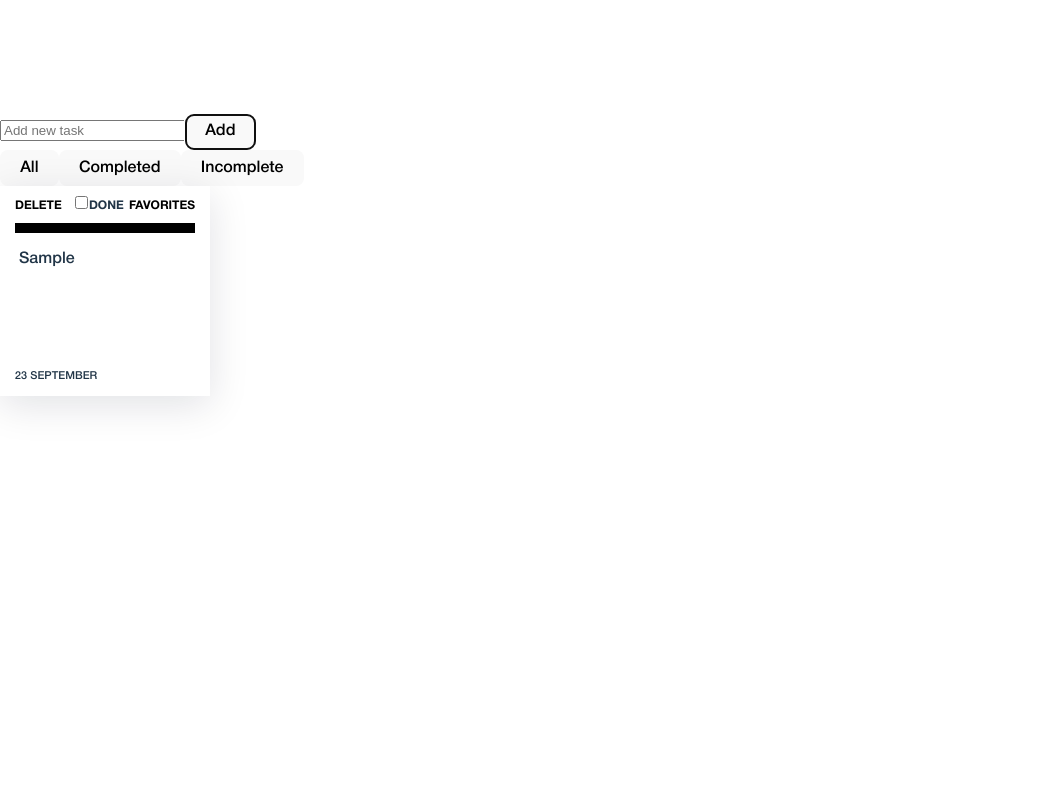
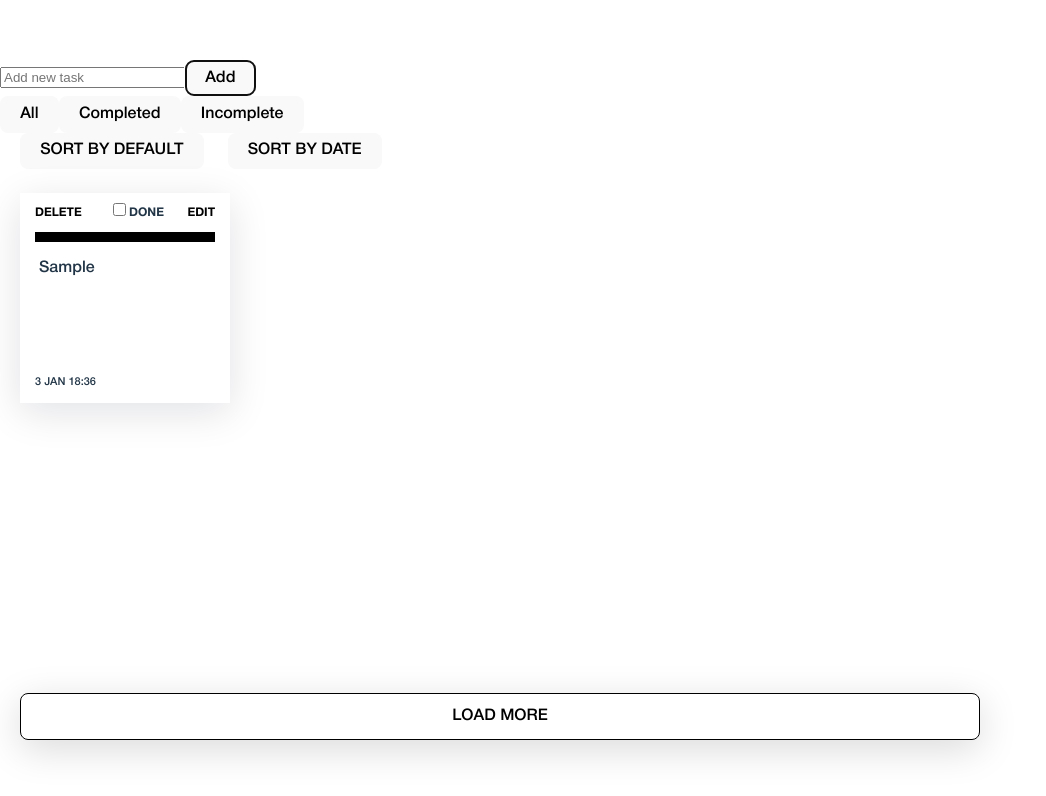
Before and after one commit to Sun-in-summer/to-do-app, a React (Vite) app in the folder my-todo-app/: page / in a window 1280 px wide. Both pictures are taken after typing "Sample" into the empty fields and a click on the button "Add". Shown: the top 796 px of the page, without its empty margins (0-1046 px from the left). Built offline with nearby package versions, Linux system fonts and the light colour scheme.

Commit message:
sort by date is added

```diff
--- a/my-todo-app/public/css/style.css
+++ b/my-todo-app/public/css/style.css
@@ -212,7 +212,7 @@ body {
 .card__control {
   display: flex;
   align-items: baseline;
-  justify-items: space-between;
+  justify-content: space-between;
   opacity: 1;
   margin-bottom: 8px;
   transition: opacity 0.3s ease-out;
@@ -246,9 +246,7 @@ span.card__btn {
   margin-right: 9px;
 }
 
-.card__btn--archive {
-  margin-right: auto;
-}
+
 
 .card__btn--disabled {
   color: #e7e3e3;
--- a/my-todo-app/src/App.tsx
+++ b/my-todo-app/src/App.tsx
@@ -3,12 +3,16 @@ import TaskInput from './components/task-input/task-input';
 import TaskFilter from './components/task-filter/task-filter';
 import TaskList from './components/task-list/task-list';
 import { TaskType } from './types/task';
+import { Filter } from './types/filter';
+import dayjs from 'dayjs';
+import { SortOrder } from './types/sort';
 
 
 
 function App(): JSX.Element {
   const [tasks, setTasks] = useState<TaskType[]>([]);
-  const [filter, setFilter] = useState<'all' | 'completed' | 'incomplete'>('all');
+  const [filter, setFilter] = useState<Filter>(Filter.All);
+  const [sortOrder, setSortOrder] = useState<SortOrder>(SortOrder.Asc);
 
   useEffect(() => {
     const savedTasks = localStorage.getItem('tasks');
@@ -21,12 +25,26 @@ function App(): JSX.Element {
     localStorage.setItem('tasks', JSON.stringify(tasks));
   }, [tasks]);
 
+  const sortTasksByDate = (tasks: TaskType[]) => {
+    return tasks.sort((a, b) => {
+      return sortOrder === SortOrder.Asc
+        ? dayjs(a.date).diff(dayjs(b.date))
+        : dayjs(b.date).diff(dayjs(a.date));
+    });
+  };
+
+  const toggleSortOrder = () => {
+    setSortOrder(prevOrder => (prevOrder === SortOrder.Asc ? SortOrder.Desc : SortOrder.Asc));
+  };
+
   const addTask = (taskText: string) => {
+
     if (!taskText.trim()) return;
     const newTask: TaskType = {
       id: Date.now(),
       text: taskText,
       completed: false,
+      date: dayjs(),
     };
     setTasks([...tasks, newTask]);
   };
@@ -41,22 +59,34 @@ function App(): JSX.Element {
     setTasks(tasks.filter(task => task.id !== taskId));
   };
 
-  const filteredTasks = tasks.filter(task => {
-    switch (filter) {
-      case 'completed':
-        return task.completed;
-      case 'incomplete':
-        return !task.completed;
-      default:
-        return true;
-    }
-  });
+  const editTask = (taskId: number, newText: string) => {
+    if (!newText.trim()) return;
+    setTasks(tasks.map(task =>
+      task.id === taskId ? { ...task, text: newText } : task
+    ));
+  };
+
+
+
+  const filterMap = {
+    [Filter.Completed]: (task: TaskType) => task.completed,
+    [Filter.Incomplete]: (task: TaskType) => !task.completed,
+    [Filter.All]: () => true,
+  };
+
+  const filteredTasks = tasks.filter(filterMap[filter]);
+  const filteredAndSortedTasks = sortTasksByDate(filteredTasks);
 
   return (
     <div>
       <TaskInput addTask={addTask} />
       <TaskFilter setFilter={setFilter} />
-      <TaskList tasks={filteredTasks} toggleTask={toggleTask} deleteTask={deleteTask} />
+      <TaskList
+        tasks={filteredAndSortedTasks}
+        toggleTask={toggleTask}
+        deleteTask={deleteTask}
+        editTask={editTask}
+        toggleSortOrder={toggleSortOrder} />
     </div>
   );
 };
--- a/my-todo-app/src/components/task-filter/task-filter.tsx
+++ b/my-todo-app/src/components/task-filter/task-filter.tsx
@@ -1,14 +1,15 @@
+import { Filter } from '../../types/filter';
 
-interface TaskFilterProps {
-    setFilter: (filter: 'all' | 'completed' | 'incomplete') => void;
+type TaskFilterProps = {
+    setFilter: (filter: Filter) => void;
 }
 
 function TaskFilter({ setFilter }: TaskFilterProps): JSX.Element {
     return (
         <div>
-            <button onClick={() => setFilter('all')}>All</button>
-            <button onClick={() => setFilter('completed')}>Completed</button>
-            <button onClick={() => setFilter('incomplete')}>Incomplete</button>
+            <button onClick={() => setFilter(Filter.All)}>All</button>
+            <button onClick={() => setFilter(Filter.Completed)}>Completed</button>
+            <button onClick={() => setFilter(Filter.Incomplete)}>Incomplete</button>
         </div>
     );
 };
--- a/my-todo-app/src/components/task-list/task-list.tsx
+++ b/my-todo-app/src/components/task-list/task-list.tsx
@@ -8,20 +8,32 @@ type TaskListProps = {
     tasks: TaskType[];
     toggleTask: (id: number) => void;
     deleteTask: (id: number) => void;
+    editTask: (taskId: number, newText: string) => void;
+    toggleSortOrder: () => void;
+
 }
 
-function TaskList({ tasks, toggleTask, deleteTask }: TaskListProps): JSX.Element {
+function TaskList({ tasks, toggleTask, deleteTask, editTask, toggleSortOrder }: TaskListProps): JSX.Element {
     return (
+
+        <section className="board container">
+            <div className="board__sort-list">
+                <button className="board__sort-item">SORT BY DEFAULT</button>
+                <button className="board__sort-item" onClick={toggleSortOrder}>SORT BY DATE </button>
+            </div>
             <div className="board__tasks">
                 {tasks.map(task => (
                     <Task
                         key={task.id}
                         task={task}
                         toggleTask={toggleTask}
-                    deleteTask={deleteTask} />
+                        deleteTask={deleteTask}
+                        editTask={editTask} />
 
                 ))}
             </div>
+            <button className="load-more" type="button">load more</button>
+        </section>
     );
 };
 
--- a/my-todo-app/src/components/task/task.tsx
+++ b/my-todo-app/src/components/task/task.tsx
@@ -1,17 +1,29 @@
 
+import { useState } from 'react';
 import { TaskType } from '../../types/task';
-
 
 
 type TaskProps = {
     task: TaskType;
     toggleTask: (id: number) => void;
     deleteTask: (id: number) => void;
+    editTask: (taskId: number, newText: string) => void;
 }
 
-function Task({ task, toggleTask, deleteTask }: TaskProps): JSX.Element {
+function Task({ task, toggleTask, deleteTask, editTask }: TaskProps): JSX.Element {
+
+    const [isEditing, setIsEditing] = useState(false);
+    const [editText, setEditText] = useState(task.text);
 
     const taskClass = task.completed ? 'card card--pink  card--done' : 'card card--black';
+
+    const handleEditButtonClick = () => {
+        if (isEditing && editText.trim()) {
+            editTask(task.id, editText.trim());
+        }
+        setIsEditing(!isEditing);
+    };
+
     return (
         <article className={taskClass}>
             <div className="card__form">
@@ -20,16 +32,18 @@ function Task({ task, toggleTask, deleteTask }: TaskProps): JSX.Element {
                         <button type="button" className="card__btn card__btn--edit" onClick={() => deleteTask(task.id)}>
                             delete
                         </button>
-                        <input type="checkbox" checked={task.completed} className="card__btn card__btn--archive" onChange={() => toggleTask(task.id)} />
+                        <div><input type="checkbox" checked={task.completed} className="card__btn card__btn--archive" onChange={() => toggleTask(task.id)} />
 
-                        <span className='card__btn' >
-                            done
-                        </span>
+                            <span className='card__btn' >
+                                done
+                            </span></div>
+
                         <button
                             type="button"
                             className="card__btn card__btn--favorites"
+                            onClick={handleEditButtonClick}
                         >
-                            favorites
+                            {isEditing ? 'save' : 'edit'}
                         </button>
                     </div>
 
@@ -40,7 +54,15 @@ function Task({ task, toggleTask, deleteTask }: TaskProps): JSX.Element {
                     </div>
 
                     <div className="card__textarea-wrap">
-                        <p className="card__text">{task.text}</p>
+                        {isEditing ? (
+                            <input
+                                className="card__text-input"
+                                value={editText}
+                                onChange={(e) => setEditText(e.target.value)}
+                            />
+                        ) : (
+                            <p className="card__text">{task.text}</p>
+                        )}
                     </div>
 
                     <div className="card__settings">
@@ -48,7 +70,7 @@ function Task({ task, toggleTask, deleteTask }: TaskProps): JSX.Element {
                             <div className="card__dates">
                                 <div className="card__date-deadline">
                                     <p className="card__input-deadline-wrap">
-                                        <span className="card__date">23 September</span>
+                                        <span className="card__date">{`${task.date.date()} ${task.date.format('MMM')} ${task.date.format('HH:mm')}`}</span>
                                     </p>
                                 </div>
                             </div>
--- /dev/null
+++ b/my-todo-app/src/types/filter.ts
@@ -0,0 +1,5 @@
+export enum Filter {
+    All = 'Все',
+    Completed = 'Выполненные',
+    Incomplete = 'Невыполненные',
+}
--- /dev/null
+++ b/my-todo-app/src/types/sort.ts
@@ -0,0 +1,4 @@
+export enum SortOrder  {
+    Asc = 'Ascending',
+    Desc= 'Descending'
+}
--- a/my-todo-app/src/types/task.ts
+++ b/my-todo-app/src/types/task.ts
@@ -1,5 +1,8 @@
+import  { Dayjs } from 'dayjs';
+
 export type TaskType = {
     id: number;
     text: string;
     completed: boolean;
+    date: Dayjs;
 }
--- /dev/null
+++ b/package.json
@@ -0,0 +1,5 @@
+{
+  "dependencies": {
+    "dayjs": "^1.11.13"
+  }
+}
```
Also changed, not shown: 1 other file (tests, documents, lock files or other folders). Lines whose indentation alone changed are shown as unchanged.
